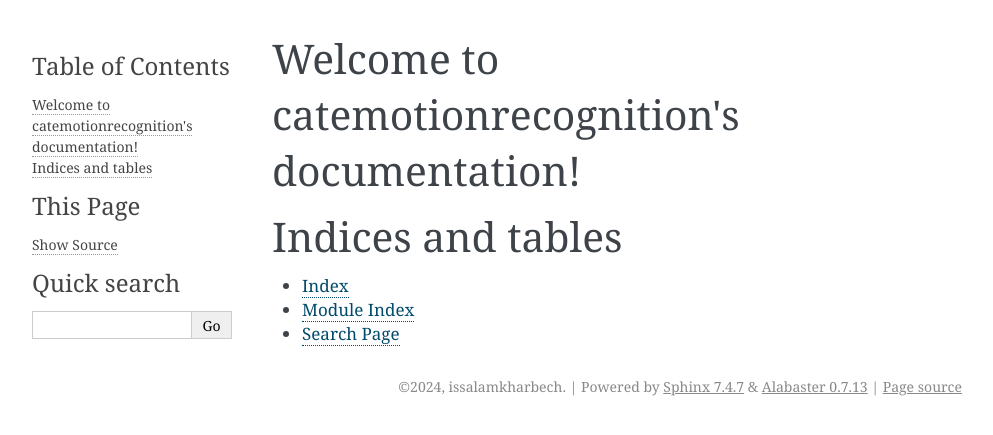
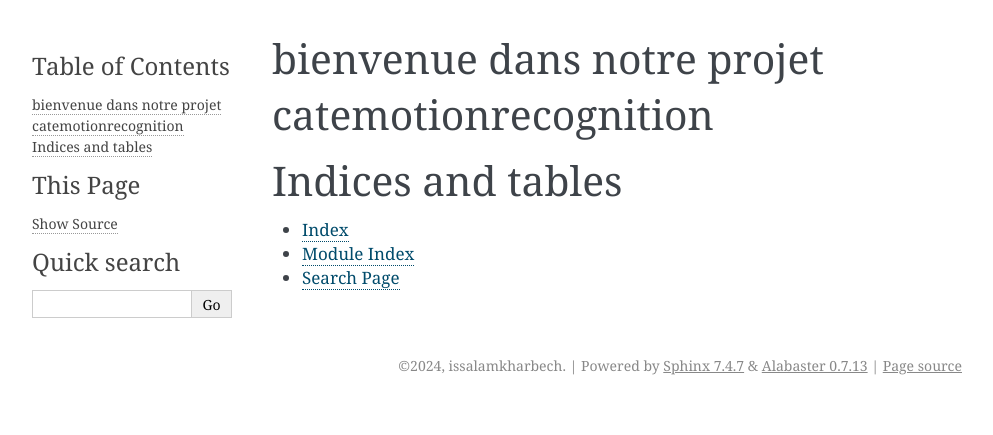
Before and after one commit to Deckku/catemotionrecognition, a Sphinx documentation site: the page built from source/index.rst, in a window 1280 px wide. Shown: the top 435 px of the page, without its empty margins (148-1141 px from the left). Built offline with Sphinx 7.4.7, drawn with Linux system fonts in a browser that asks for light colours.

Commit message:
Add files via upload

```diff
--- a/source/index.rst
+++ b/source/index.rst
@@ -3,7 +3,7 @@
    You can adapt this file completely to your liking, but it should at least
    contain the root `toctree` directive.
 
-Welcome to catemotionrecognition's documentation!
+bienvenue dans notre projet catemotionrecognition
 =================================================
 
 .. toctree::
```
